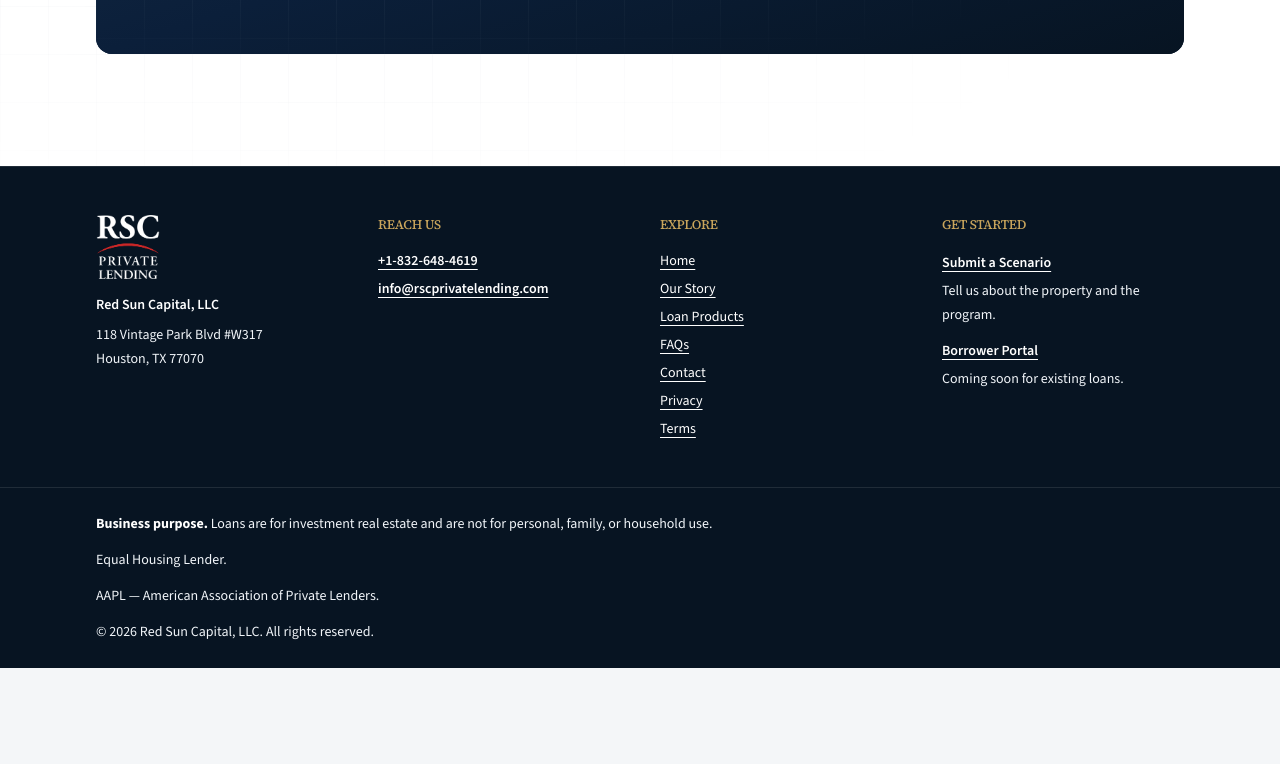
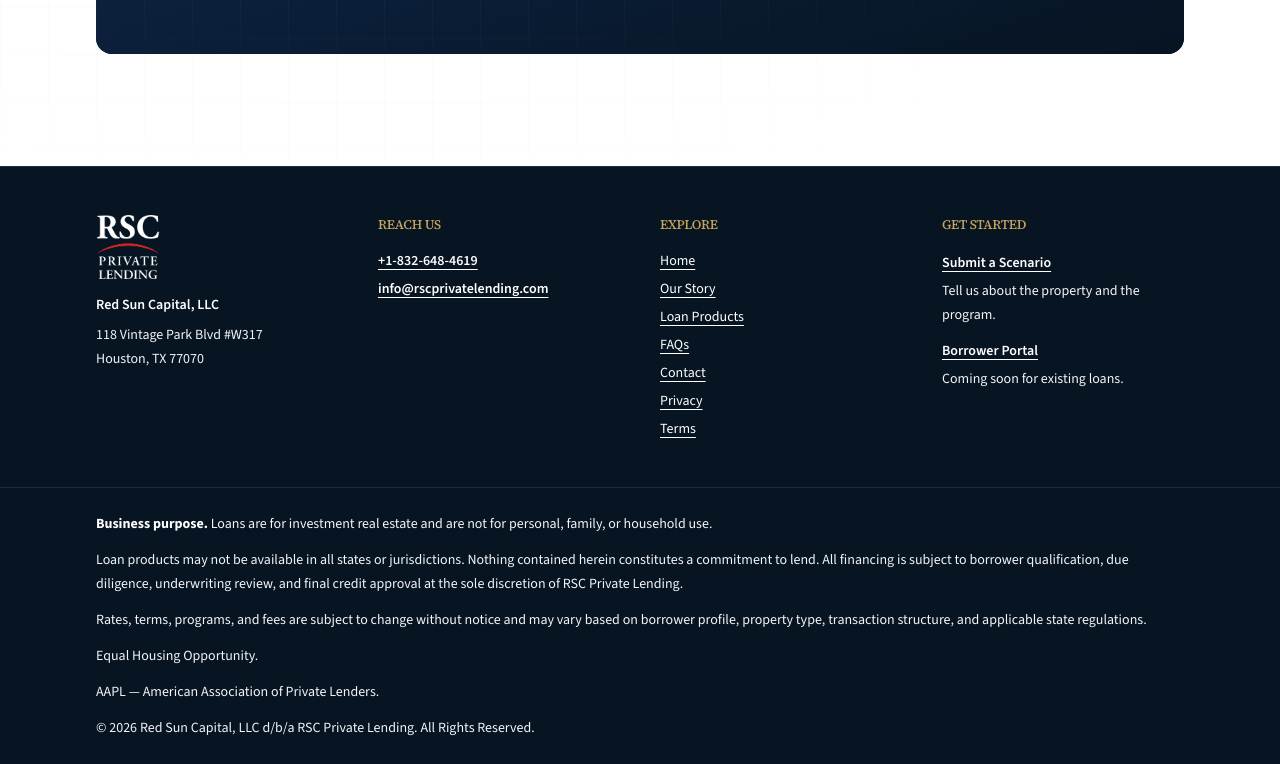
Before and after one commit to adrianjposoz-lang/Websitebuild, a Next.js app: page / in a window 1280 px wide. Shown: the part 5974-6738 px from the top of the page. Before the commit the page ends 6642 px from the top, so only its background shows below. Built offline with nearby package versions, Linux system fonts and the light colour scheme.

Commit message:
Restore live footer disclaimer, Equal Housing Opportunity, d/b/a line, and automatic copyright year
Co-authored-by: adrianjposoz-lang <adrianjposoz-lang@users.noreply.github.com>

```diff
--- a/src/components/Footer.tsx
+++ b/src/components/Footer.tsx
@@ -1,6 +1,13 @@
 import Image from "next/image";
 import Link from "next/link";
+import { cacheLife } from "next/cache";
 import { nav, site } from "@/lib/site";
+
+async function CopyrightYear() {
+  "use cache";
+  cacheLife("days");
+  return new Date().getFullYear();
+}
 
 export function Footer() {
   return (
@@ -97,9 +104,22 @@ export function Footer() {
             <strong className="text-white">Business purpose.</strong> Loans are for
             investment real estate and are not for personal, family, or household use.
           </p>
-          <p>Equal Housing Lender.</p>
+          <p>
+            Loan products may not be available in all states or jurisdictions. Nothing
+            contained herein constitutes a commitment to lend. All financing is subject to
+            borrower qualification, due diligence, underwriting review, and final credit
+            approval at the sole discretion of RSC Private Lending.
+          </p>
+          <p>
+            Rates, terms, programs, and fees are subject to change without notice and may vary
+            based on borrower profile, property type, transaction structure, and applicable
+            state regulations.
+          </p>
+          <p>Equal Housing Opportunity.</p>
           <p>AAPL — American Association of Private Lenders.</p>
-          <p>© 2026 {site.legalName}. All rights reserved.</p>
+          <p>
+            © <CopyrightYear /> {site.legalName} d/b/a {site.name}. All Rights Reserved.
+          </p>
         </div>
       </div>
     </footer>
```
